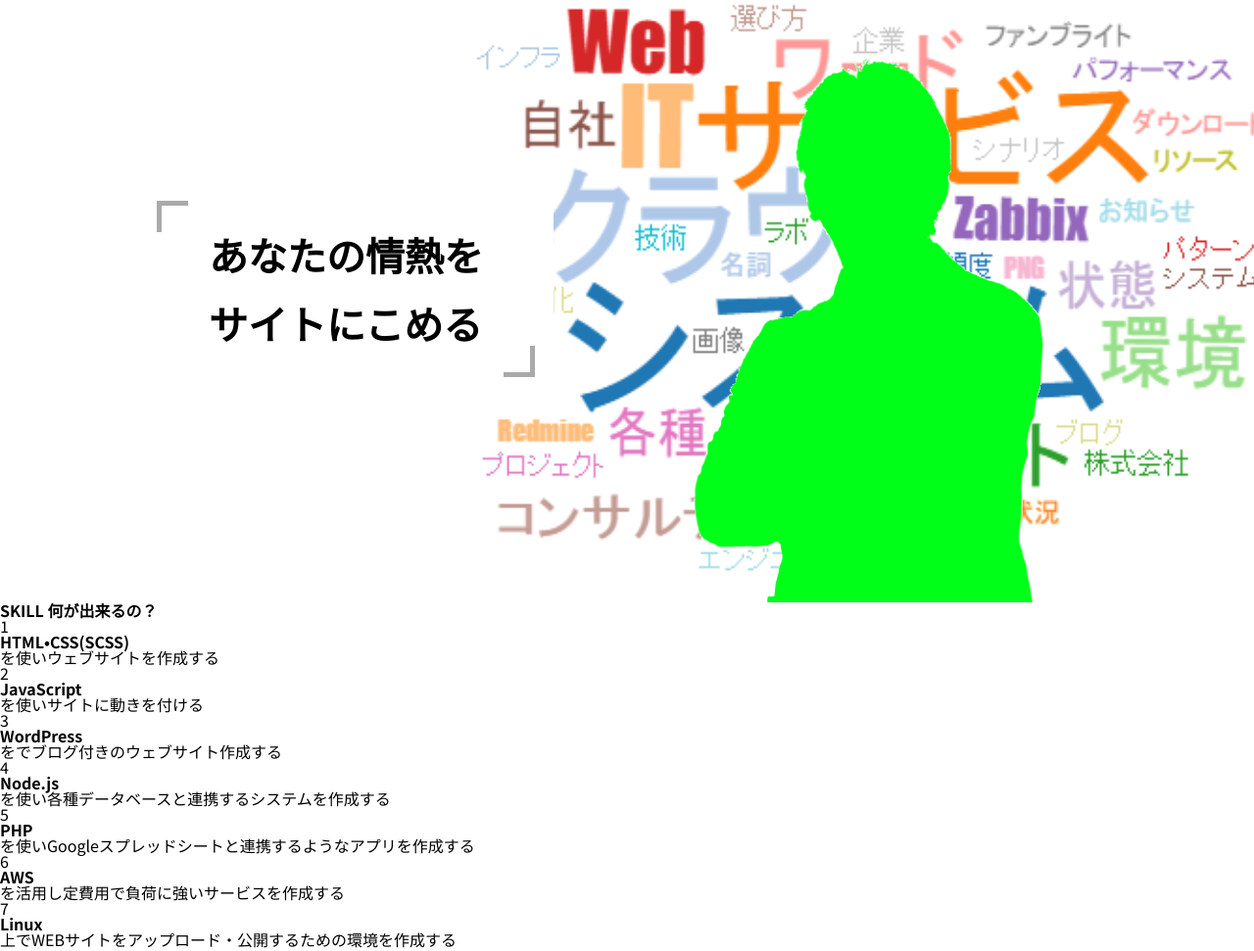
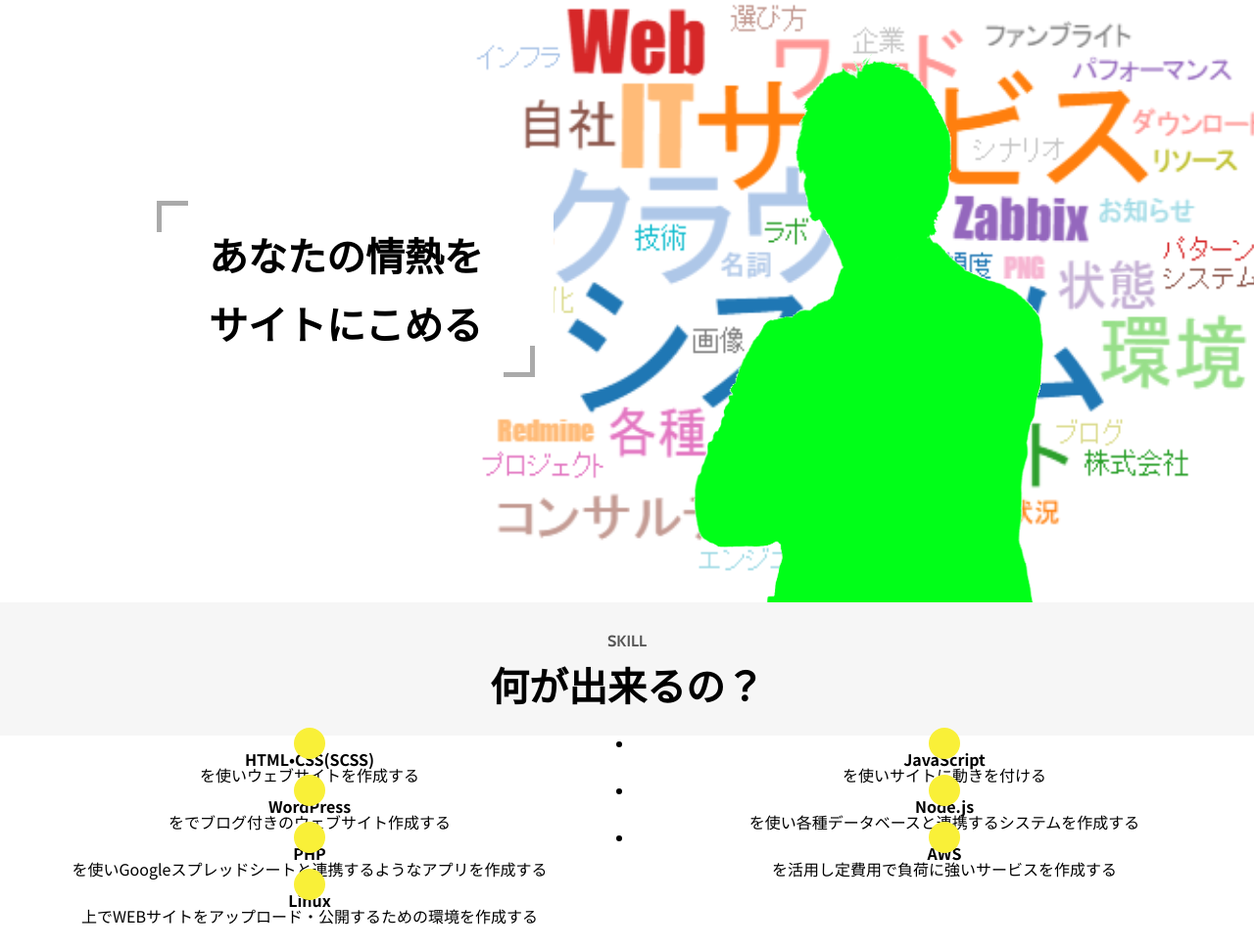
Before and after one commit to kensukegoto/self-appeal, a PHP site: page / in a window 1280 px wide; the page is wider, and only the part inside the window is pictured. Shown: the part 81-1052 px from the top of that part at 98% size. After the commit the page ends 1025 px from the top of that part, so only its background shows below. Run offline with PHP 8.4, Linux system fonts and the light colour scheme.

Commit message:
追加：各スキルの数字背景をbefore要素で表現

```diff
--- /dev/null
+++ b/__dev/sass/component/_c-skill.scss
@@ -0,0 +1,20 @@
+.c-skill{
+  width: calc(50% - 8px);
+  text-align: center;
+  &__num{
+    font-size: 1.6rem;
+    position: relative;
+    &::before{
+      content: "";
+      width: 32px;
+      height: 32px;
+      display: block;
+      background-color: color(accent);
+      border-radius: 50%;
+      position: absolute;
+      top: 50%;
+      left: 50%;
+      transform: translate(-50%,-50%);
+    }
+  }
+}
--- a/__dev/sass/index.scss
+++ b/__dev/sass/index.scss
@@ -7,6 +7,7 @@
 // ヘッダー・フッターなど
 @import "block/b-header";
 @import "block/b-mv";
+@import "block/b-skill";
 
 // Element
 // これ以上分解不可
@@ -19,11 +20,14 @@
 @import "component/c-copy";
 @import "component/c-man";
 @import "component/c-cloud";
+@import "component/c-heading";
+@import "component/c-skill";
 
 // Module
 // ComponentやElementの集まり
 @import "module/m-gnavi--sp.scss";
 @import "module/m-gnavi--pc.scss";
+@import "module/m-skills.scss";
 
 // utility
 @import "utility/u-fontsize";
--- a/css/index.css
+++ b/css/index.css
@@ -137,6 +137,15 @@ body {
   position: relative;
 }
 
+.b-skill {
+  background-color: #f6f6f6;
+  padding-top: 24px;
+}
+.b-skill__inner {
+  margin-top: 20px;
+  background-color: #fff;
+}
+
 .c-humburger {
   position: relative;
   display: block;
@@ -248,6 +257,48 @@ body {
   width: 100%;
   height: 100%;
 }
+
+.c-heading {
+  text-align: center;
+}
+.c-heading span {
+  font-family: "Cabin", sans-serif;
+  color: #555;
+  display: block;
+  font-size: 1.2rem;
+}
+.c-heading b {
+  margin-top: 4px;
+  display: block;
+  font-size: 2.4rem;
+}
+
+.c-skill {
+  width: calc(50% - 8px);
+  text-align: center;
+}
+.c-skill__num {
+  font-size: 1.6rem;
+  position: relative;
+}
+.c-skill__num::before {
+  content: "";
+  width: 32px;
+  height: 32px;
+  display: block;
+  background-color: #f9f038;
+  border-radius: 50%;
+  position: absolute;
+  top: 50%;
+  left: 50%;
+  transform: translate(-50%, -50%);
+}
+.m-skills {
+  display: flex;
+  flex-wrap: wrap;
+  justify-content: space-between;
+}
+
 .u-mt0 {
   margin-top: 0px;
 }
@@ -2320,6 +2371,12 @@ body {
     margin-right: auto;
     margin-left: auto;
   }
+  .b-skill {
+    padding-top: 32px;
+  }
+  .b-skill__inner {
+    margin-top: 32px;
+  }
   .c-humburger {
     display: none !important;
   }
@@ -2350,6 +2407,13 @@ body {
   .c-cloud {
     left: 300px;
     transform: translateY(-50%);
+  }
+  .c-heading span {
+    font-size: 1.6rem;
+  }
+  .c-heading b {
+    margin-top: 16px;
+    font-size: 4rem;
   }
   .m-gnavi__lists__content {
     display: flex;
```
